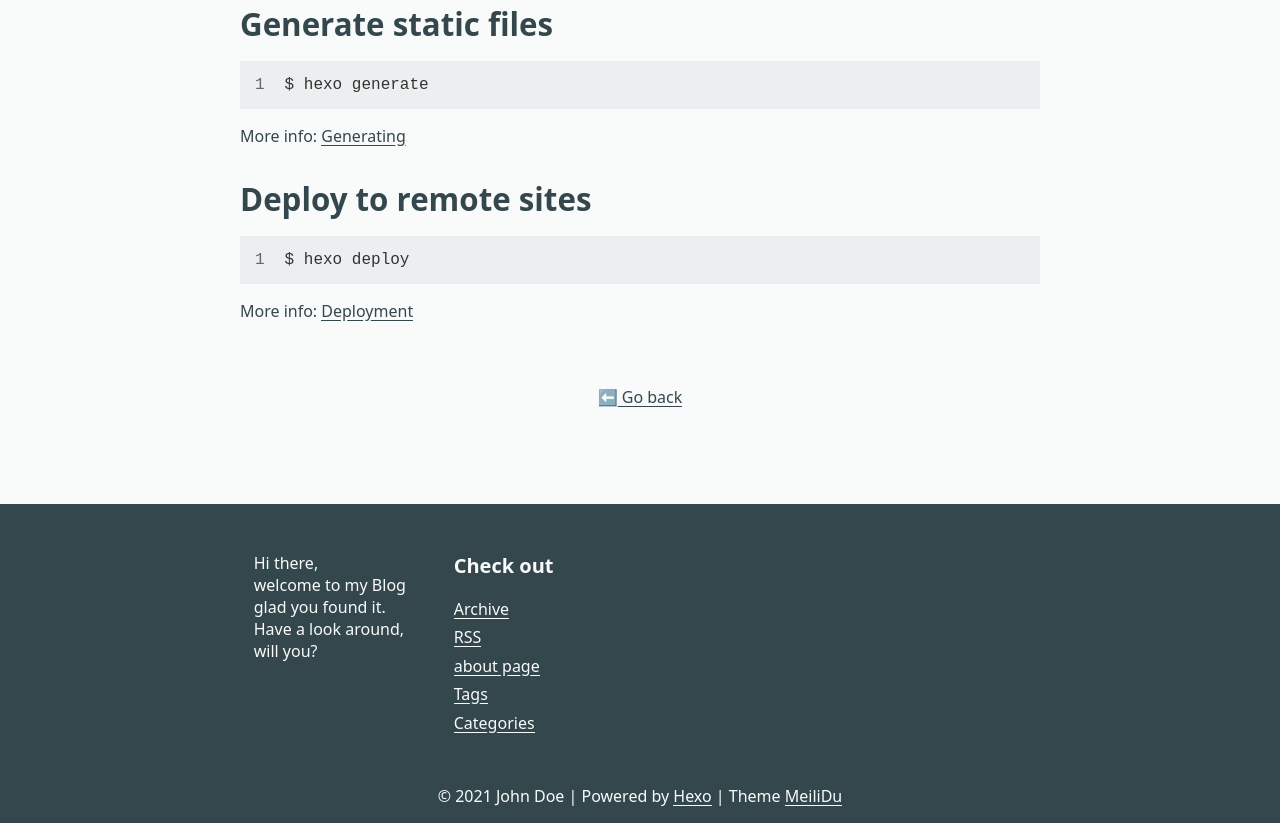
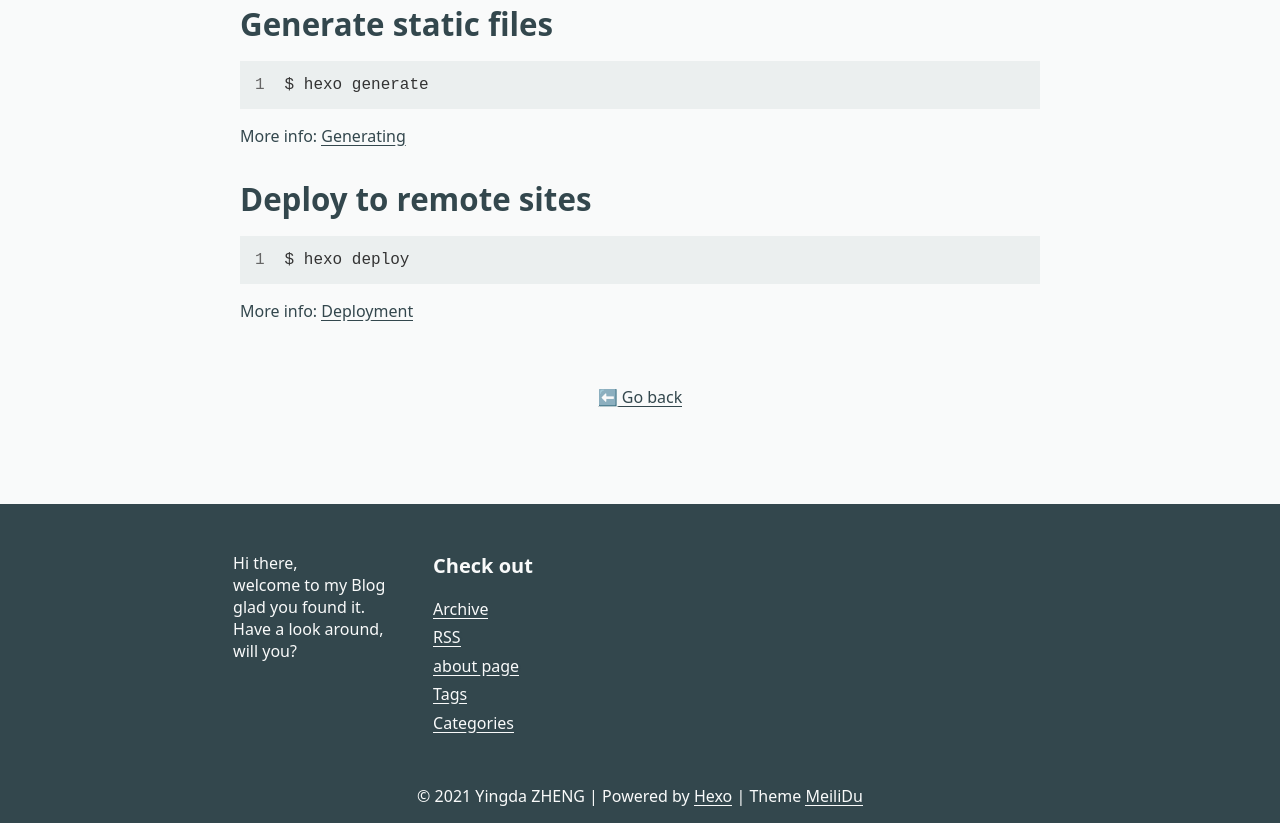
Before and after one commit to zydgo/zydgo.github.io, a plain HTML site: page 2021/05/29/hello-world/index.html in a window 1280 px wide. Shown: the part 1046-1869 px from the top of the page. Drawn offline with Linux system fonts and the light colour scheme; a web font is replaced by a local one.

Commit message:
Site updated: 2021-05-29 06:10:53

```diff
--- a/2021/05/29/hello-world/index.html
+++ b/2021/05/29/hello-world/index.html
@@ -91,7 +91,7 @@
 
 
 		<div class="footer-credit">
-			<span>© 2021 John Doe | Powered by <a target="_blank" rel="noopener" href="https://hexo.io/">Hexo</a> | Theme <a target="_blank" rel="noopener" href="https://github.com/HoverBaum/meilidu-hexo">MeiliDu</a></span>
+			<span>© 2021 Yingda ZHENG | Powered by <a target="_blank" rel="noopener" href="https://hexo.io/">Hexo</a> | Theme <a target="_blank" rel="noopener" href="https://github.com/HoverBaum/meilidu-hexo">MeiliDu</a></span>
 		</div>
 
 	</div>
```
Also changed, not shown: archives/2021/05/index.html (+1 -1 lines), archives/2021/index.html (+1 -1 lines), archives/index.html (+1 -1 lines), index.html (+1 -1 lines), 1 other file.
